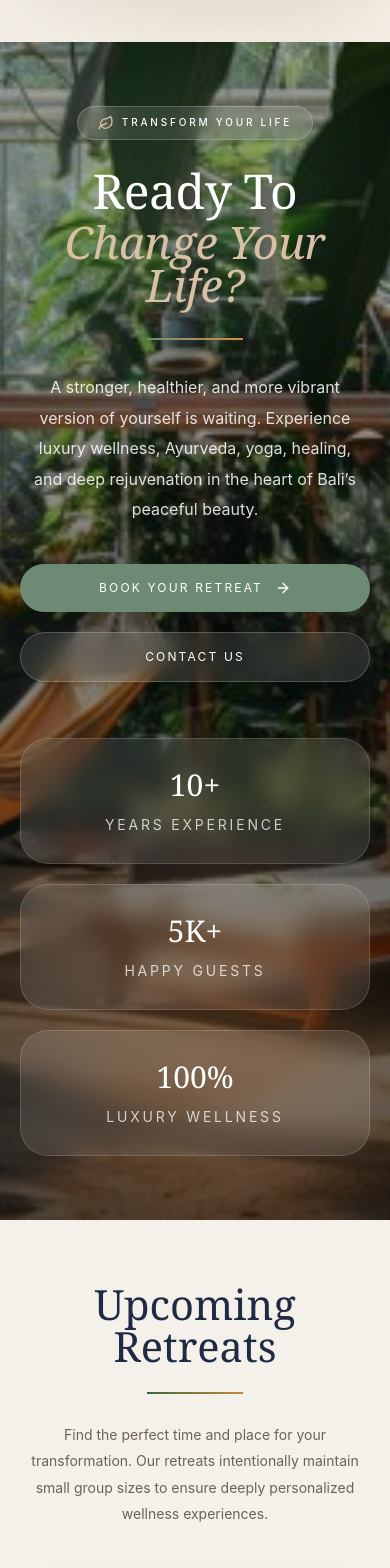
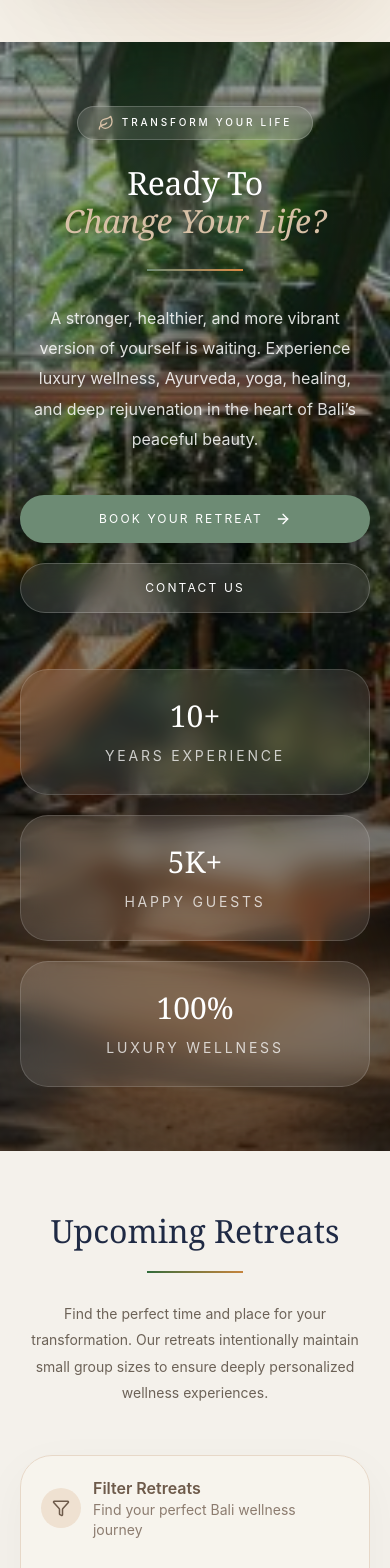
Before and after one commit to Sugaam-dev/ayurvedaalliance, a React (Vite) app: page / in a window 390 px wide. Shown: the part 9520-11088 px from the top of the page. Built offline with nearby package versions, Linux system fonts and the light colour scheme.

Commit message:
updated home pages

```diff
--- a/src/pages/home/LifeChangePage.jsx
+++ b/src/pages/home/LifeChangePage.jsx
@@ -62,11 +62,11 @@ const LifeChangePage = () => {
             {/* Heading */}
             <h1 className="font-serif leading-[0.95] tracking-tight text-white">
 
-              <span className="block text-[3rem] sm:text-[4rem] md:text-[5rem] lg:text-[6rem] xl:text-[7rem] 2xl:text-[8rem]">
+              <span className="block text-[2rem] sm:text-[2.2rem] md:text-[3.5rem] lg:text-[4rem] xl:text-[4rem] 2xl:text-[4rem]">
                 Ready To
               </span>
 
-              <span className="block italic text-[#d7c0a6] text-[2.8rem] sm:text-[3.8rem] md:text-[4.8rem] lg:text-[5.8rem] xl:text-[6.8rem] 2xl:text-[8rem] mt-2">
+              <span className="block italic text-[#d7c0a6] text-[2rem] sm:text-[2.2rem] md:text-[3.5rem] lg:text-[4rem] xl:text-[4rem] 2xl:text-[4rem] mt-2">
                 Change Your Life?
               </span>
             </h1>
--- a/src/pages/home/RetreatFilterPage.jsx
+++ b/src/pages/home/RetreatFilterPage.jsx
@@ -211,7 +211,7 @@ const RetreatFilterPage = () => {
           {/* Heading */}
           <div className="text-center max-w-5xl mx-auto">
 
-            <h2 className="font-serif text-[#1f2a44] leading-none text-[2.6rem] sm:text-[3.4rem] md:text-[4.5rem] lg:text-[5rem] xl:text-[5.5rem] 2xl:text-[6.5rem]">
+            <h2 className="font-serif text-[#1f2a44] leading-none text-[2rem] sm:text-[2.2rem] md:text-[3.5rem] lg:text-[4rem] xl:text-[4rem] 2xl:text-[4rem]">
               Upcoming Retreats
             </h2>
 
@@ -465,7 +465,7 @@ const RetreatFilterPage = () => {
             {/* Heading */}
             <div className="text-center max-w-3xl mx-auto">
 
-              <h3 className="font-serif text-[#1f2a44] text-[2.4rem] sm:text-[3rem] md:text-[4rem]">
+              <h3 className="font-serif text-[#1f2a44] text-[2.4rem] sm:text-[2.2rem] md:text-[4rem]">
                 Guest Reviews
               </h3>
 
```
